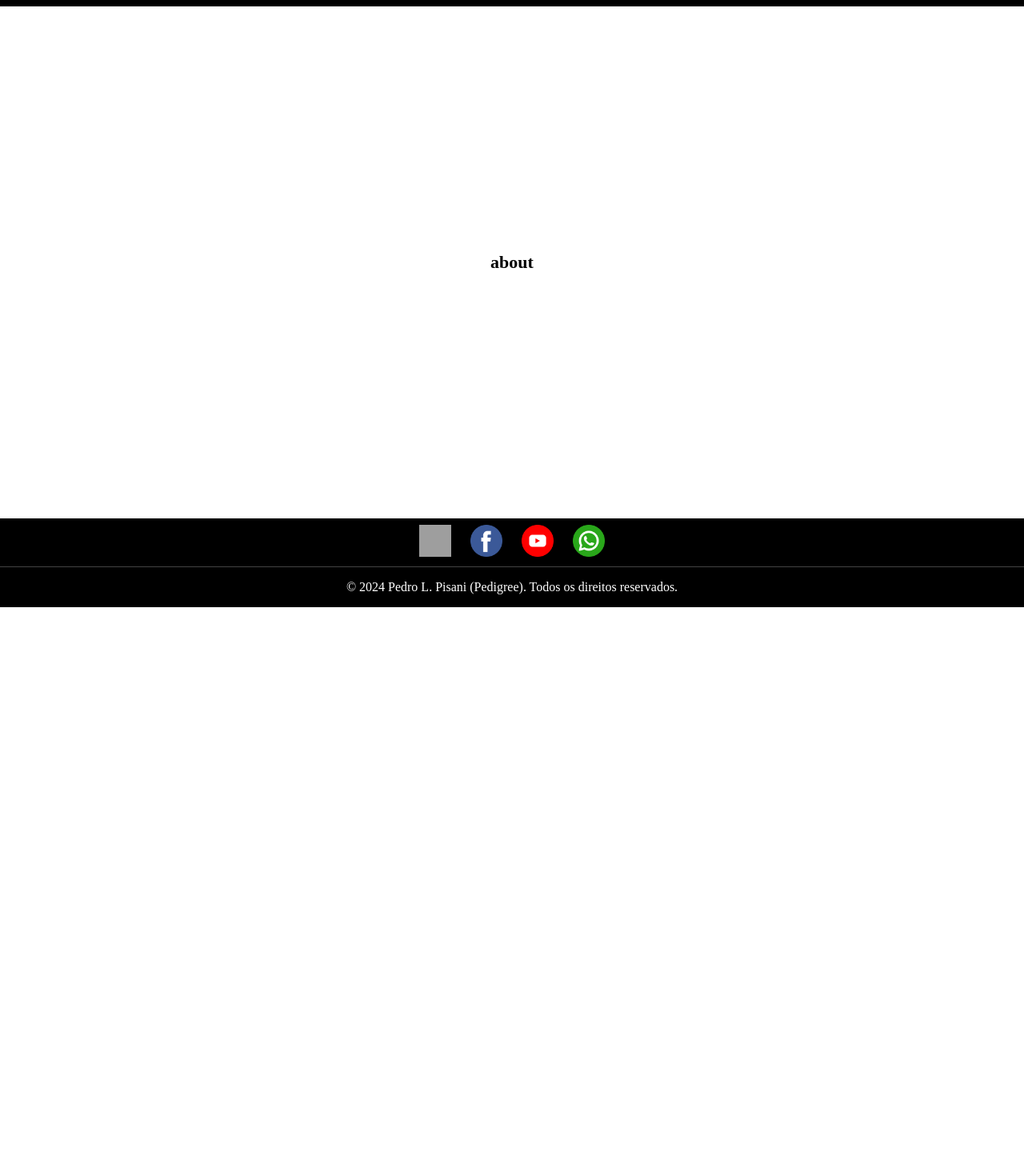
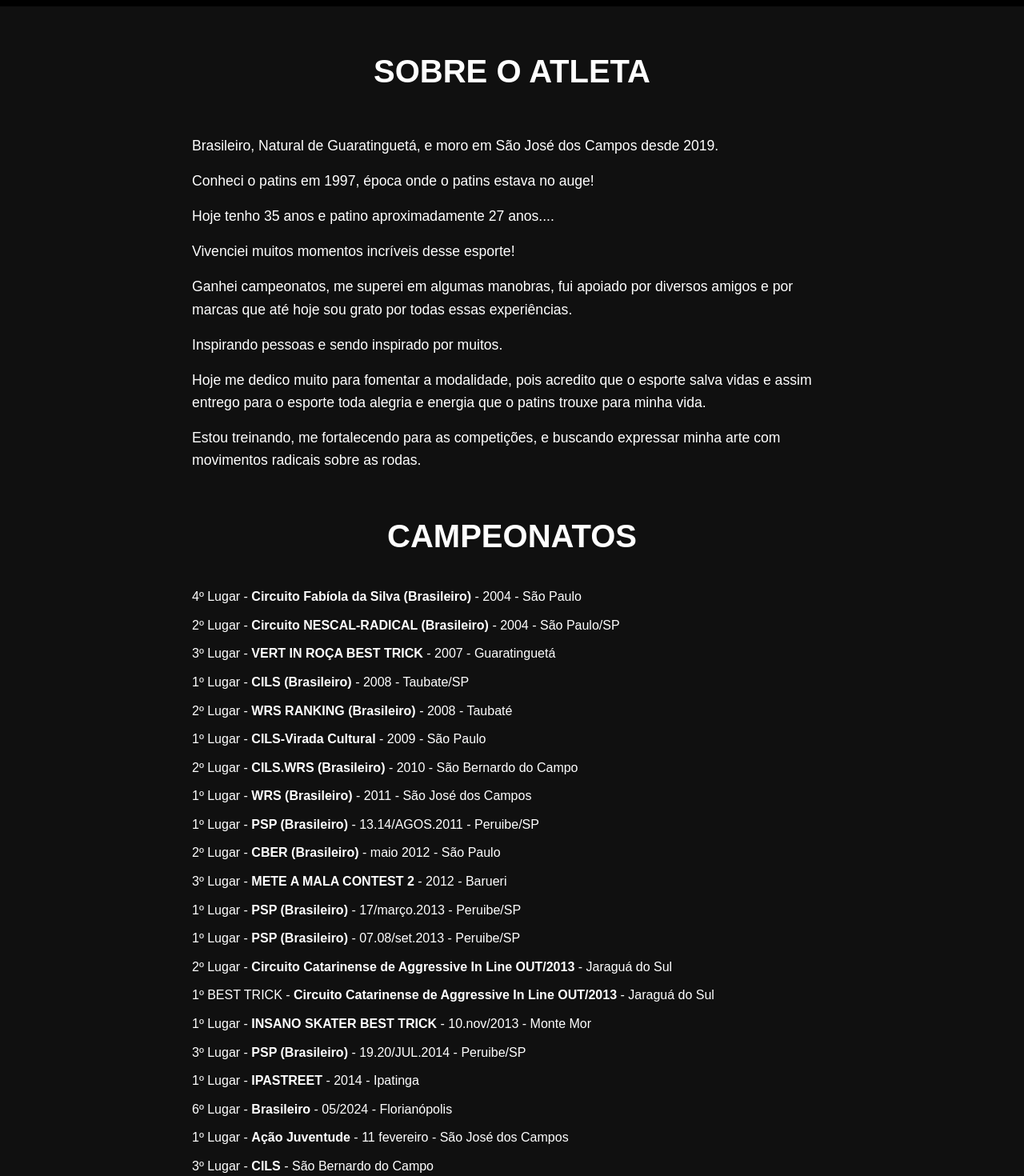
Before and after one commit to Chavato/pedigree, an Angular app in the folder frontend/: page /about in a window 1280 px wide. Shown: the part 60-1530 px from the top of the page at 80% size. Before the commit the page ends 819 px from the top, so only its background shows below. Built offline with nearby package versions, Linux system fonts and the light colour scheme; grey boxes are pictures that could not be loaded.

Commit message:
refactor: add contents on about component

```diff
--- a/frontend/src/app/components/footer/footer.component.scss
+++ b/frontend/src/app/components/footer/footer.component.scss
@@ -5,6 +5,7 @@
     text-align: center;
     display: flex;
     flex-direction: column;
+    min-height: 15vh;
 
     .footer-content {
         display: flex;
--- a/frontend/src/app/components/header/header.component.scss
+++ b/frontend/src/app/components/header/header.component.scss
@@ -10,6 +10,8 @@
   padding: 0.5rem 2rem;
   background-color: var(--black);
   color: var(--white);
+  min-height: 5vh;
+
 
   font-weight: bolder;
 
--- a/frontend/src/app/pages/about/about.component.html
+++ b/frontend/src/app/pages/about/about.component.html
@@ -1,5 +1,67 @@
 <app-header />
-<main>
-<h1>about</h1>
+
+<main class="about-me">
+  <div>
+    <h1>SOBRE O ATLETA</h1>
+    <section class="bio">
+      <p>Brasileiro, Natural de Guaratinguetá, e moro em São José dos Campos desde 2019.</p>
+      <p>Conheci o patins em 1997, época onde o patins estava no auge!</p>
+      <p>Hoje tenho 35 anos e patino aproximadamente 27 anos....</p>
+      <p>Vivenciei muitos momentos incríveis desse esporte!</p>
+      <p>Ganhei campeonatos, me superei em algumas manobras, fui apoiado por diversos amigos e por marcas que até hoje
+        sou
+        grato por todas essas experiências.</p>
+      <p>Inspirando pessoas e sendo inspirado por muitos.</p>
+      <p>Hoje me dedico muito para fomentar a modalidade, pois acredito que o esporte salva vidas e assim entrego para o
+        esporte toda alegria e energia que o patins trouxe para minha vida.</p>
+      <p>Estou treinando, me fortalecendo para as competições, e buscando expressar minha arte com movimentos radicais
+        sobre as rodas.</p>
+    </section>
+  </div>
+  <div>
+    <h1>CAMPEONATOS</h1>
+    <section class="bio">
+      <ul>
+        <li>4º Lugar - <strong>Circuito Fabíola da Silva (Brasileiro)</strong> - 2004 - São Paulo</li>
+        <li>2º Lugar - <strong>Circuito NESCAL-RADICAL (Brasileiro)</strong> - 2004 - São Paulo/SP</li>
+        <li>3º Lugar - <strong>VERT IN ROÇA BEST TRICK</strong> - 2007 - Guaratinguetá</li>
+        <li>1º Lugar - <strong>CILS (Brasileiro)</strong> - 2008 - Taubate/SP</li>
+        <li>2º Lugar - <strong>WRS RANKING (Brasileiro)</strong> - 2008 - Taubaté</li>
+        <li>1º Lugar - <strong>CILS-Virada Cultural</strong> - 2009 - São Paulo</li>
+        <li>2º Lugar - <strong>CILS.WRS (Brasileiro)</strong> - 2010 - São Bernardo do Campo</li>
+        <li>1º Lugar - <strong>WRS (Brasileiro)</strong> - 2011 - São José dos Campos</li>
+        <li>1º Lugar - <strong>PSP (Brasileiro)</strong> - 13.14/AGOS.2011 - Peruibe/SP</li>
+        <li>2º Lugar - <strong>CBER (Brasileiro)</strong> - maio 2012 - São Paulo</li>
+        <li>3º Lugar - <strong>METE A MALA CONTEST 2</strong> - 2012 - Barueri</li>
+        <li>1º Lugar - <strong>PSP (Brasileiro)</strong> - 17/março.2013 - Peruibe/SP</li>
+        <li>1º Lugar - <strong>PSP (Brasileiro)</strong> - 07.08/set.2013 - Peruibe/SP</li>
+        <li>2º Lugar - <strong>Circuito Catarinense de Aggressive In Line OUT/2013</strong> - Jaraguá do Sul</li>
+        <li>1º BEST TRICK - <strong>Circuito Catarinense de Aggressive In Line OUT/2013</strong> - Jaraguá do Sul</li>
+        <li>1º Lugar - <strong>INSANO SKATER BEST TRICK</strong> - 10.nov/2013 - Monte Mor</li>
+        <li>3º Lugar - <strong>PSP (Brasileiro)</strong> - 19.20/JUL.2014 - Peruibe/SP</li>
+        <li>1º Lugar - <strong>IPASTREET</strong> - 2014 - Ipatinga</li>
+        <li>6º Lugar - <strong>Brasileiro</strong> - 05/2024 - Florianópolis</li>
+        <li>1º Lugar - <strong>Ação Juventude</strong> - 11 fevereiro - São José dos Campos</li>
+        <li>3º Lugar - <strong>CILS</strong> - São Bernardo do Campo</li>
+      </ul>
+
+      <h2>SUPER - RIVAL | SJC</h2>
+      <ul>
+        <li>1º Lugar - <strong>SUPER RIVAL</strong> - 2010</li>
+        <li>2º Lugar - <strong>SUPER RIVAL</strong> - 2011</li>
+        <li>1º Lugar - <strong>SUPER RIVAL</strong> - 2012</li>
+        <li>1º BEST TRICK - <strong>SUPER RIVAL</strong> - 2013</li>
+        <li>1º Lugar - <strong>SUPER RIVAL</strong> - 2013</li>
+        <li>1º Lugar - <strong>SUPER RIVAL</strong> - 2014</li>
+        <li>3º Lugar - <strong>SUPER RIVAL</strong> - 2024</li>
+      </ul>
+
+      <h2>Competições Fora do País</h2>
+      <ul>
+        <li>1º Lugar - <strong>R.A.I.P (SURCO-PERU) Sul-Americano</strong> - março 2013</li>
+      </ul>
+    </section>
+  </div>
 </main>
+
 <app-footer />
--- a/frontend/src/app/pages/about/about.component.scss
+++ b/frontend/src/app/pages/about/about.component.scss
@@ -1,11 +1,34 @@
-main{
-    display: flex;
-    justify-content: center;
-    align-items: center;
-    background-color: white;
-    height: 80vh;
+.about-me {
+  padding: 2rem 1rem;
+  color: #333;
+  font-family: 'Arial', sans-serif;
 
-    h1{
-        color: black;
+  h1 {
+    font-size: 2.5rem;
+    font-weight: bold;
+    text-align: center;
+    margin-bottom: 1.5rem;
+  }
+
+  .bio {
+    max-width: 800px;
+    margin: 0 auto;
+    padding: 1rem;
+    line-height: 1.6;
+
+  }
+}
+
+@media (max-width: 768px) {
+  .about-me {
+    padding: 1.5rem;
+
+    h1 {
+      font-size: 2rem;
     }
+
+    .bio {
+      padding: 0.8rem;
+    }
+  }
 }
--- a/frontend/src/app/pages/classes/classes.component.scss
+++ b/frontend/src/app/pages/classes/classes.component.scss
@@ -2,10 +2,5 @@ main{
     display: flex;
     justify-content: center;
     align-items: center;
-    background-color: white;
     height: 80vh;
-
-    h1{
-        color: black;
-    }
 }
--- a/frontend/src/app/pages/home/home.component.scss
+++ b/frontend/src/app/pages/home/home.component.scss
@@ -2,10 +2,5 @@ main{
     display: flex;
     justify-content: center;
     align-items: center;
-    background-color: white;
     height: 80vh;
-
-    h1{
-        color: black;
-    }
 }
--- a/frontend/src/app/pages/products/products.component.scss
+++ b/frontend/src/app/pages/products/products.component.scss
@@ -2,10 +2,5 @@ main{
     display: flex;
     justify-content: center;
     align-items: center;
-    background-color: white;
     height: 80vh;
-
-    h1{
-        color: black;
-    }
 }
--- a/frontend/src/scss/base/_reset.scss
+++ b/frontend/src/scss/base/_reset.scss
@@ -6,13 +6,16 @@ body {
 body {
     min-height: 100vh;
     margin: 0;
-    background-color: var(--white);
+    background-color: var(--dark-gray);
     color: var(--black);
     display: flex;
     flex-direction: column;
-    // justify-content: space-between;
+    justify-content: space-between;
 }
 
+main{
+    min-height: 80vh;
+}
 
 h1,
 h2,
@@ -29,9 +32,9 @@ a {
 }
 
 p {
-    color: var(--grey);
-    font-size: 16px;
-    margin: 16px 0;
+    font-size: 1.1rem;
+    color: var(--white);
+    margin: 1rem 0;
 }
 
 ul {
@@ -39,3 +42,8 @@ ul {
     padding: 0;
     margin: 0;
 }
+
+li {
+    color: var(--white);
+    margin-bottom: 10px;
+}
--- a/frontend/src/scss/theme/_variables.scss
+++ b/frontend/src/scss/theme/_variables.scss
@@ -4,7 +4,7 @@
 
     --light-gray: #D3D3D3;
     --medium-gray: #808080;
-    --dark-gray: #404040;
+    --dark-gray: #101010;
 
     --primary-color: #4682B4;
     --secondary-color: #ADD8E6;
@@ -13,4 +13,6 @@
     --primary-hover: #5A9BD5;
     --secondary-hover: #BFE2F1;
     --accent-hover: #2B4F9E;
+
+    --logo: #04530E;
   }
```
